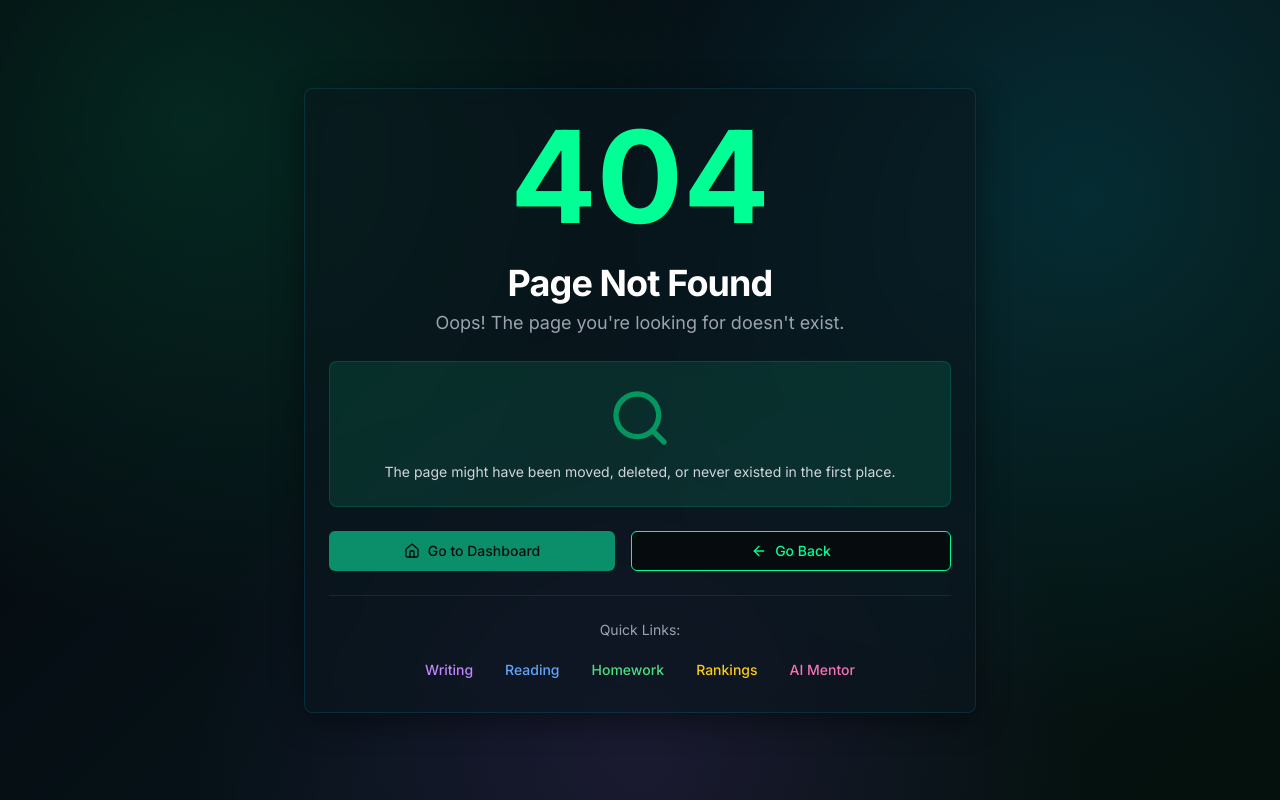
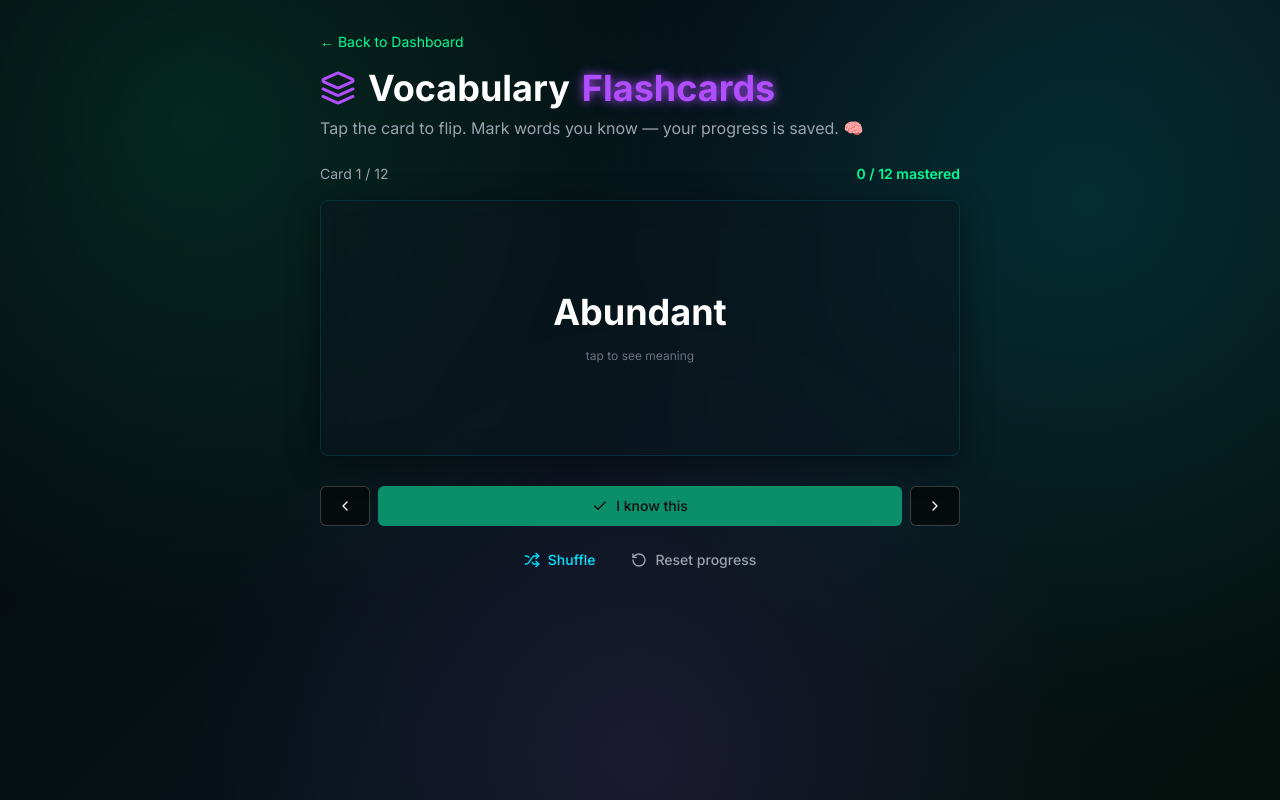
Before and after one commit to AsadbekAnvarov/Averna, a Next.js app: page /flashcards in a window 1280 px wide. Before the commit this address had no page. Built offline with nearby package versions, Linux system fonts and the light colour scheme.

Commit message:
feat: Vocabulary Flashcards with flip animation + saved progress
- New /flashcards page: 3D flip cards (word -> meaning + example)
- Mark words as known; progress saved in localStorage; shuffle & reset
- Linked from dashboard Quick Actions (NEW) and side navigation

```diff
--- /dev/null
+++ b/app/flashcards/page.tsx
@@ -0,0 +1,166 @@
+"use client";
+
+import { useState, useEffect } from "react";
+import Link from "next/link";
+import { Card, CardContent } from "@/components/ui/card";
+import { Button } from "@/components/ui/button";
+import { Layers, RotateCcw, Shuffle, Check, ChevronLeft, ChevronRight } from "lucide-react";
+
+interface Flashcard {
+  word: string;
+  meaning: string;
+  example: string;
+}
+
+const DECK: Flashcard[] = [
+  { word: "Abundant", meaning: "Existing in large quantities; plentiful.", example: "The region has abundant natural resources." },
+  { word: "Concise", meaning: "Giving a lot of information clearly in few words.", example: "Keep your introduction concise and clear." },
+  { word: "Deteriorate", meaning: "To become progressively worse.", example: "Air quality can deteriorate in big cities." },
+  { word: "Enhance", meaning: "To improve the quality or value of something.", example: "Reading enhances your vocabulary." },
+  { word: "Feasible", meaning: "Possible to do easily or conveniently.", example: "Is it feasible to finish the project by Friday?" },
+  { word: "Gradual", meaning: "Happening slowly over a period of time.", example: "There was a gradual improvement in her scores." },
+  { word: "Hinder", meaning: "To make it difficult to do something.", example: "Noise can hinder concentration while studying." },
+  { word: "Inevitable", meaning: "Certain to happen; unavoidable.", example: "Change is inevitable in any growing company." },
+  { word: "Notion", meaning: "A belief or idea.", example: "She rejected the notion that talent is fixed." },
+  { word: "Prominent", meaning: "Important or well known.", example: "He is a prominent figure in education." },
+  { word: "Reluctant", meaning: "Unwilling and hesitant.", example: "Students are sometimes reluctant to speak." },
+  { word: "Vital", meaning: "Absolutely necessary; essential.", example: "Daily practice is vital for fluency." },
+];
+
+export default function FlashcardsPage() {
+  const [cards, setCards] = useState<Flashcard[]>(DECK);
+  const [index, setIndex] = useState(0);
+  const [flipped, setFlipped] = useState(false);
+  const [known, setKnown] = useState<Set<string>>(new Set());
+
+  useEffect(() => {
+    try {
+      const saved = localStorage.getItem("averna_known_cards");
+      if (saved) setKnown(new Set(JSON.parse(saved)));
+    } catch {}
+  }, []);
+
+  const persist = (s: Set<string>) => {
+    try {
+      localStorage.setItem("averna_known_cards", JSON.stringify(Array.from(s)));
+    } catch {}
+  };
+
+  const card = cards[index];
+
+  const next = () => {
+    setFlipped(false);
+    setIndex((i) => (i + 1) % cards.length);
+  };
+  const prev = () => {
+    setFlipped(false);
+    setIndex((i) => (i - 1 + cards.length) % cards.length);
+  };
+
+  const markKnown = () => {
+    const s = new Set(known);
+    s.add(card.word);
+    setKnown(s);
+    persist(s);
+    next();
+  };
+
+  const shuffle = () => {
+    const shuffled = [...cards].sort(() => Math.random() - 0.5);
+    setCards(shuffled);
+    setIndex(0);
+    setFlipped(false);
+  };
+
+  const resetProgress = () => {
+    setKnown(new Set());
+    persist(new Set());
+  };
+
+  return (
+    <div className="min-h-screen premium-gradient">
+      <div className="container mx-auto px-4 py-8 max-w-2xl">
+        <Link href="/dashboard" className="text-averna-neon hover:underline text-sm mb-4 block">
+          ← Back to Dashboard
+        </Link>
+        <h1 className="text-4xl font-bold text-white mb-2 flex items-center gap-3">
+          <Layers className="h-9 w-9 text-averna-purple" />
+          Vocabulary <span className="neon-text-purple">Flashcards</span>
+        </h1>
+        <p className="text-gray-400 mb-6">
+          Tap the card to flip. Mark words you know — your progress is saved. 🧠
+        </p>
+
+        <div className="flex items-center justify-between mb-4 text-sm">
+          <span className="text-gray-400">
+            Card {index + 1} / {cards.length}
+          </span>
+          <span className="text-averna-neon font-semibold">
+            {known.size} / {DECK.length} mastered
+          </span>
+        </div>
+
+        {/* Flip card */}
+        <button
+          onClick={() => setFlipped((f) => !f)}
+          className="w-full text-left"
+          style={{ perspective: "1000px" }}
+        >
+          <div
+            className="relative w-full h-64 transition-transform duration-500"
+            style={{
+              transformStyle: "preserve-3d",
+              transform: flipped ? "rotateY(180deg)" : "rotateY(0deg)",
+            }}
+          >
+            {/* Front */}
+            <Card
+              className="glass border-averna-purple/40 absolute inset-0 flex items-center justify-center"
+              style={{ backfaceVisibility: "hidden" }}
+            >
+              <CardContent className="text-center py-10">
+                <p className="text-4xl font-bold text-white">{card.word}</p>
+                {known.has(card.word) && (
+                  <span className="mt-3 inline-block text-xs text-averna-neon">✓ mastered</span>
+                )}
+                <p className="text-xs text-gray-500 mt-4">tap to see meaning</p>
+              </CardContent>
+            </Card>
+            {/* Back */}
+            <Card
+              className="glass-strong border-averna-cyan/40 absolute inset-0 flex items-center justify-center"
+              style={{ backfaceVisibility: "hidden", transform: "rotateY(180deg)" }}
+            >
+              <CardContent className="text-center py-8 px-6">
+                <p className="text-lg text-averna-cyan font-semibold mb-2">{card.meaning}</p>
+                <p className="text-sm text-gray-300 italic">&ldquo;{card.example}&rdquo;</p>
+              </CardContent>
+            </Card>
+          </div>
+        </button>
+
+        {/* Controls */}
+        <div className="flex items-center justify-between mt-6 gap-2">
+          <Button onClick={prev} variant="outline" className="border-white/20">
+            <ChevronLeft className="h-4 w-4" />
+          </Button>
+          <Button onClick={markKnown} className="neon-button bg-averna-primary hover:bg-averna-light flex-1">
+            <Check className="mr-2 h-4 w-4" /> I know this
+          </Button>
+          <Button onClick={next} variant="outline" className="border-white/20">
+            <ChevronRight className="h-4 w-4" />
+          </Button>
+        </div>
+
+        <div className="flex justify-center gap-3 mt-4">
+          <Button onClick={shuffle} variant="ghost" size="sm" className="text-averna-cyan">
+            <Shuffle className="mr-2 h-4 w-4" /> Shuffle
+          </Button>
+          <Button onClick={resetProgress} variant="ghost" size="sm" className="text-gray-400">
+            <RotateCcw className="mr-2 h-4 w-4" /> Reset progress
+          </Button>
+        </div>
+      </div>
+    </div>
+  );
+}
--- a/components/dashboard/navigation.tsx
+++ b/components/dashboard/navigation.tsx
@@ -18,6 +18,7 @@ import {
   User,
   Zap,
   AudioLines,
+  Layers,
 } from "lucide-react";
 
 const studentNavigation = [
@@ -28,6 +29,7 @@ const studentNavigation = [
   { name: "Speaking", href: "/learning/speaking", icon: Mic },
   { name: "Pronunciation", href: "/learning/pronunciation", icon: AudioLines },
   { name: "Daily Challenge", href: "/challenge", icon: Zap },
+  { name: "Flashcards", href: "/flashcards", icon: Layers },
   { name: "Homework", href: "/homework", icon: BookMarked },
   { name: "Rankings", href: "/rankings", icon: Trophy },
   { name: "Achievements", href: "/achievements", icon: Award },
--- a/components/dashboard/quick-actions.tsx
+++ b/components/dashboard/quick-actions.tsx
@@ -1,6 +1,6 @@
 import { Card, CardContent, CardDescription, CardHeader, CardTitle } from "@/components/ui/card";
 import { Button } from "@/components/ui/button";
-import { PenTool, BookOpen, Headphones, Mic, Trophy, MessageSquare, Zap } from "lucide-react";
+import { PenTool, BookOpen, Headphones, Mic, Trophy, MessageSquare, Zap, Layers } from "lucide-react";
 import Link from "next/link";
 import { isSpeakingTime, getTimeUntilSpeakingTime } from "@/lib/utils";
 
@@ -84,6 +84,16 @@ export function QuickActions() {
       available: true,
       badge: "NEW",
     },
+    {
+      icon: Layers,
+      label: "Flashcards",
+      description: "Master vocabulary",
+      href: "/flashcards",
+      color: "text-averna-purple",
+      bgColor: "bg-averna-purple/10",
+      available: true,
+      badge: "NEW",
+    },
   ];
 
   return (
```
